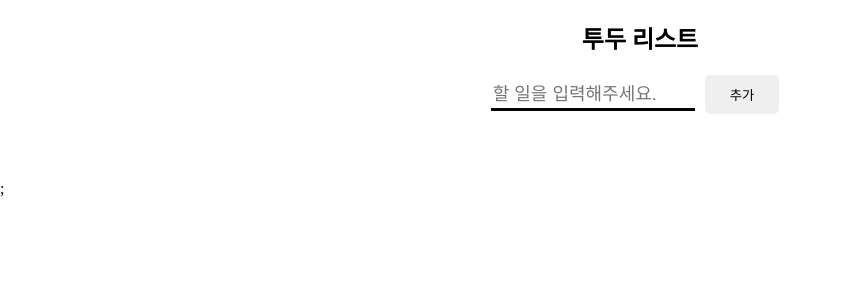
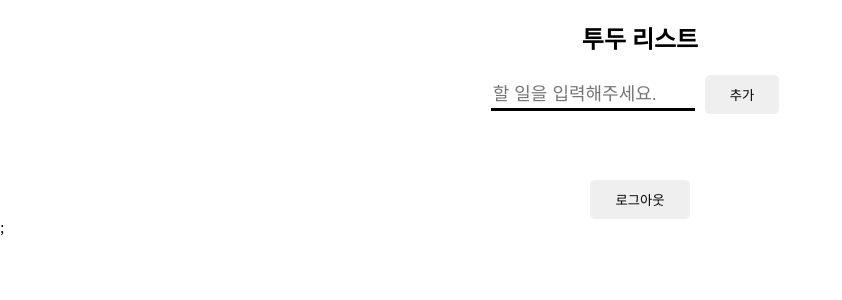
Before and after one commit to jaeyeong815/to-do-list, a React (Create React App) app: page /todo in a window 1280 px wide. Shown: the top 300 px of the page, without its empty margins (0-842 px from the left). Built offline with nearby package versions, Linux system fonts and the light colour scheme; no server answers; sample sign-in values are in the browser's storage.

Commit message:
feat: #7 Logout 컴포넌트 및 기능 구현

```diff
--- /dev/null
+++ b/src/components/Auth/Logout.jsx
@@ -0,0 +1,20 @@
+import { useNavigate } from 'react-router-dom';
+import { Button } from '../../styles/Style';
+import token from '../../utils/token';
+
+function Logout() {
+  const navigate = useNavigate();
+  const logoutHandle = () => {
+    token.delToken();
+    alert('정상적으로 로그아웃되었습니다. 또 만나요~');
+    navigate('/');
+  };
+
+  return (
+    <Button state='submit' onClick={logoutHandle}>
+      로그아웃
+    </Button>
+  );
+}
+
+export default Logout;
--- a/src/components/Todo/Todo.jsx
+++ b/src/components/Todo/Todo.jsx
@@ -2,6 +2,7 @@ import React, { useEffect, useContext } from 'react';
 import AddTodo from './AddTodo';
 import TodoList from './TodoList';
 import EditTodo from './EditTodo';
+import Logout from '../Auth/Logout';
 import { TodoContext } from '../../context/TodoContext';
 import { Wrapper, Ul } from '../../styles/Style';
 
@@ -17,6 +18,7 @@ function Todo() {
       <h1>투두 리스트</h1>
       <AddTodo />
       <Ul>{todoCtx.isUpdating ? <EditTodo /> : <TodoList />}</Ul>
+      <Logout />
     </Wrapper>
   );
 }
--- a/src/utils/token.js
+++ b/src/utils/token.js
@@ -1,6 +1,7 @@
 const token = {
   setToken: (userToken) => localStorage.setItem('token', userToken),
   getToken: () => localStorage.getItem('token'),
+  delToken: () => localStorage.removeItem('token'),
 };
 
 export default token;
```
